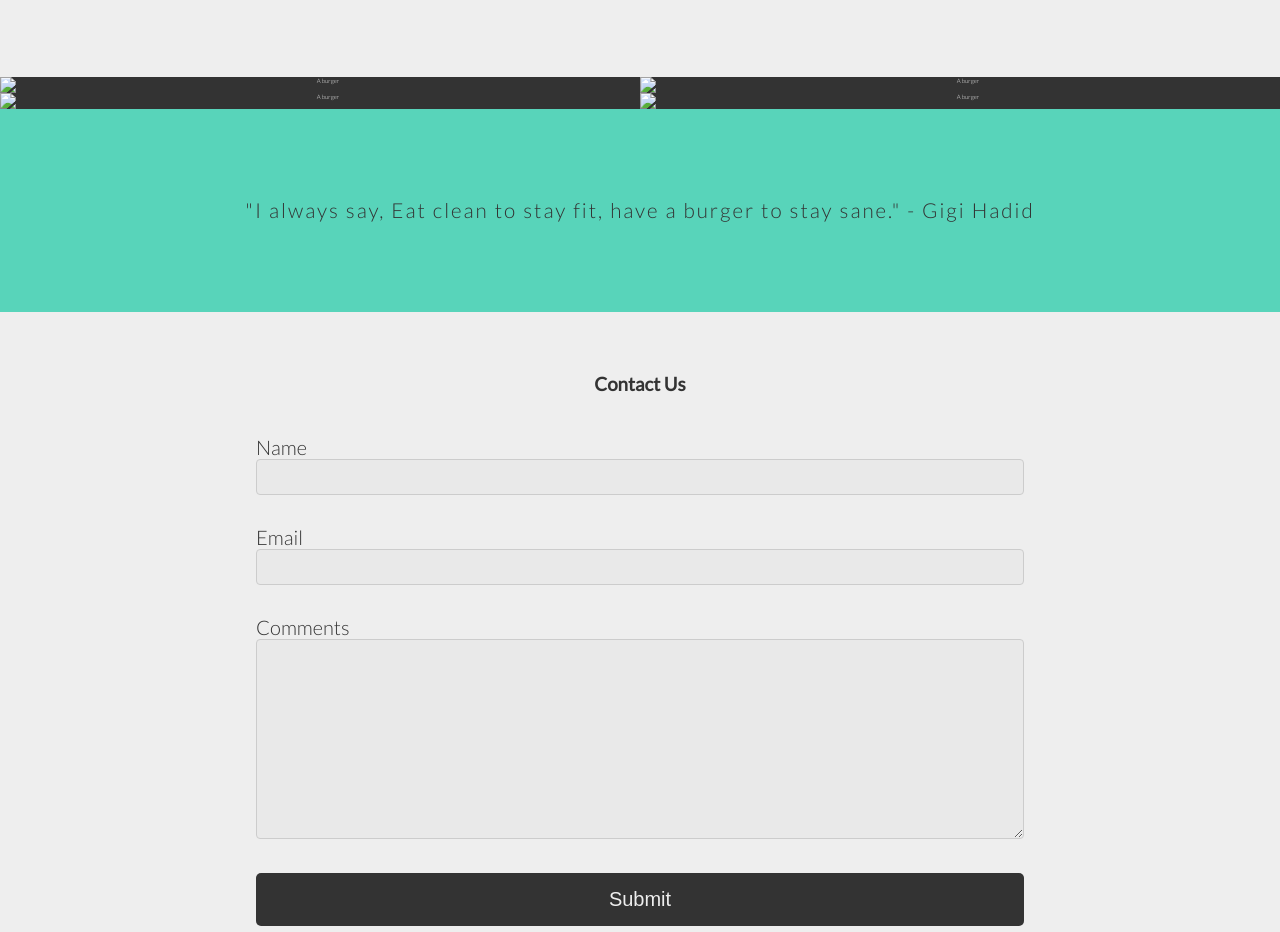
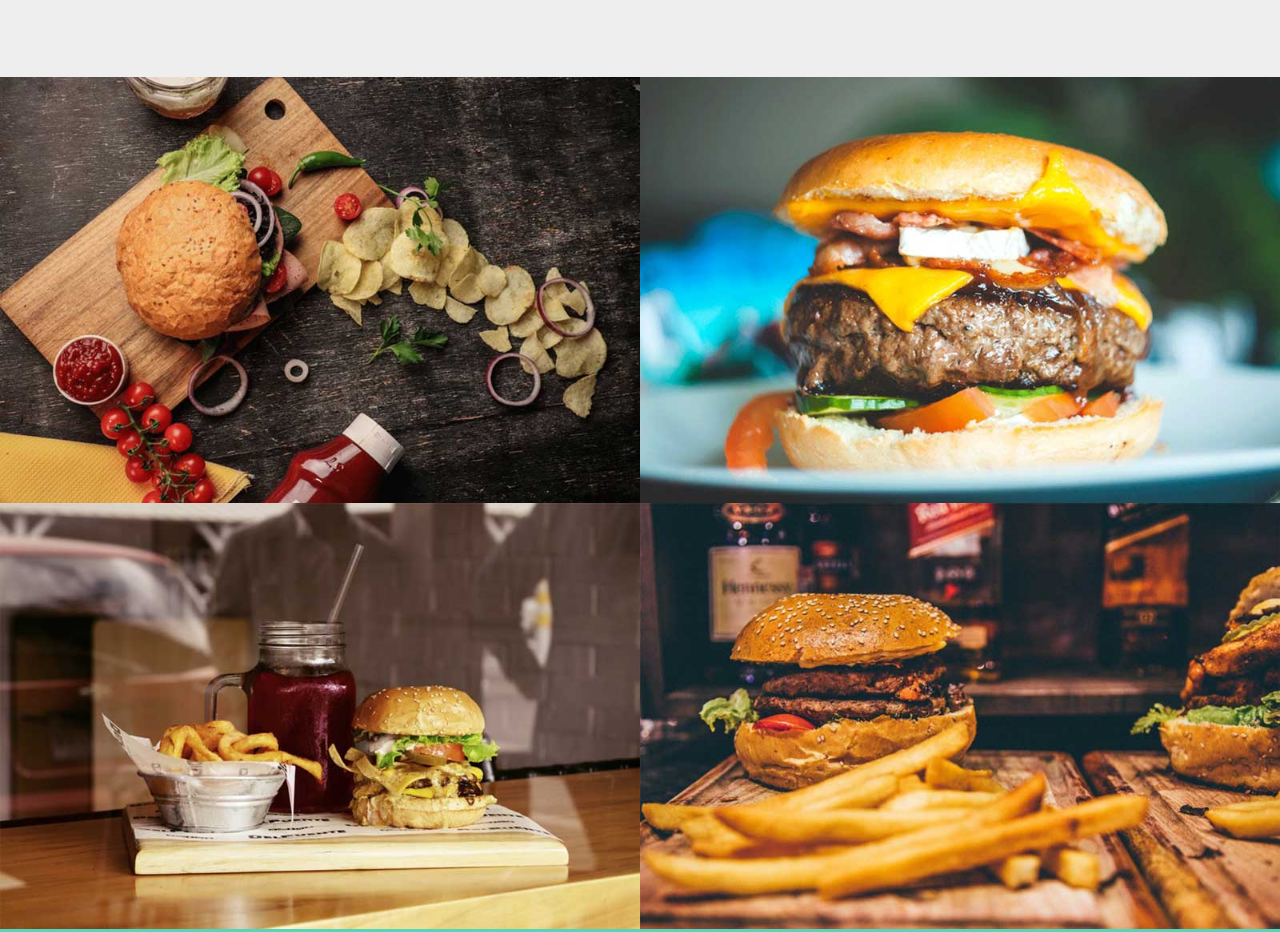
Before and after one commit to SigmaSchoolHQ/html-project-burgerbase, a plain HTML site: page finished.html in a window 1280 px wide. Shown: the part 1410-2342 px from the top of the page. Drawn offline with Linux system fonts and the light colour scheme.

Commit message:
changed image extensions where needed

```diff
--- a/finished.html
+++ b/finished.html
@@ -51,13 +51,13 @@
       </article>
       <!-- images -->
       <section class="photos">
-        <img src="img/img-2.png" alt="A burger">
+        <img src="img/img-2.jpg" alt="A burger">
 
-        <img src="img/img-3.png" alt="A burger">
+        <img src="img/img-3.jpg" alt="A burger">
 
-        <img src="img/img-4.png" alt="A burger">
+        <img src="img/img-4.jpg" alt="A burger">
 
-        <img src="img/img-5.png" alt="A burger">
+        <img src="img/img-5.jpg" alt="A burger">
       </section>
     </main>
 
--- a/style.css
+++ b/style.css
@@ -81,7 +81,7 @@ nav ul li a.current {
 
 /* ************************************************** header */
 #title {
-	background: url('img/img-1.png') no-repeat center center/cover;
+	background: url('img/img-1.jpg') no-repeat center center/cover;
 	height: 100vh;
 	display: flex;
 	flex-direction: column;
```
